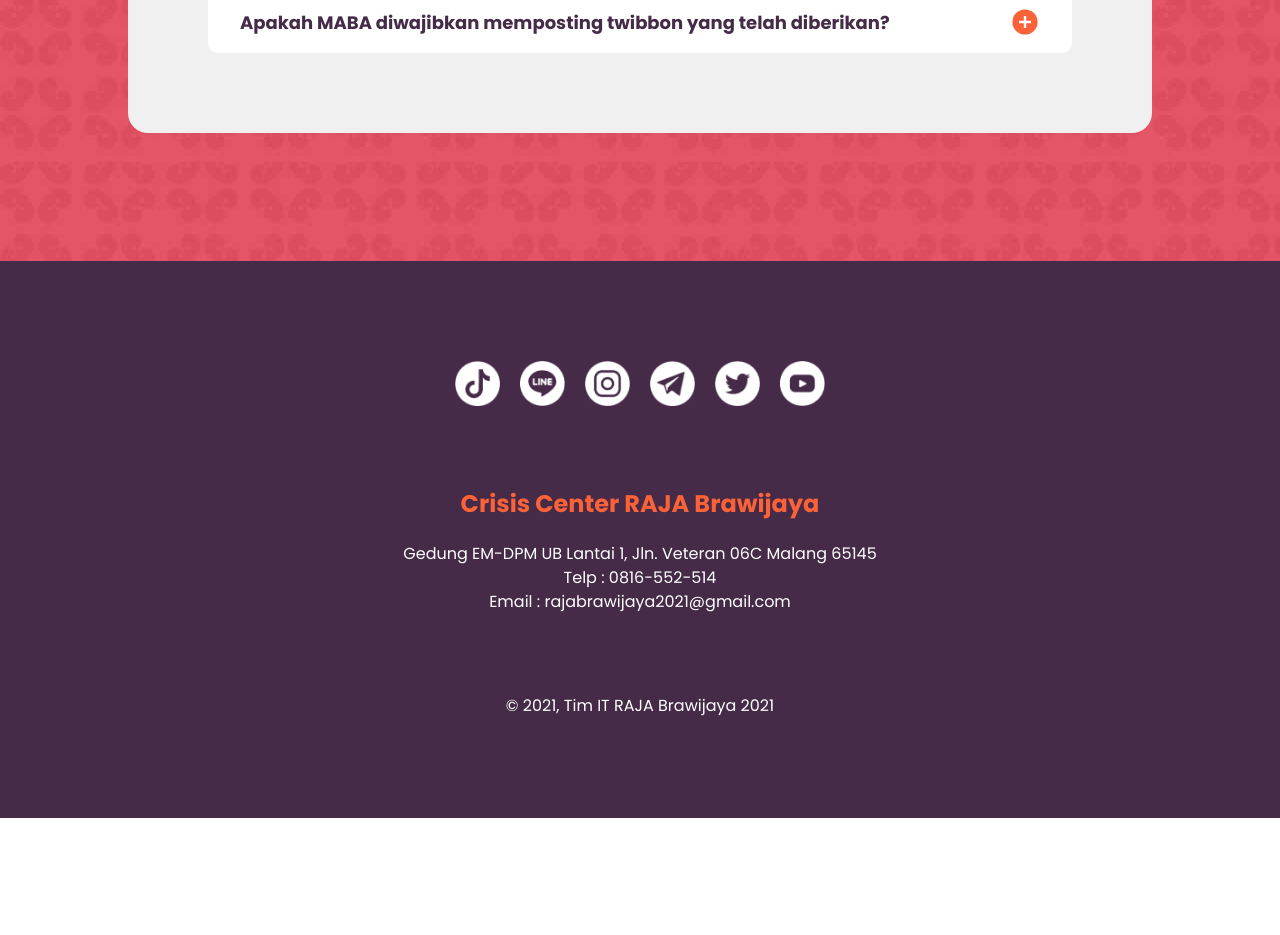
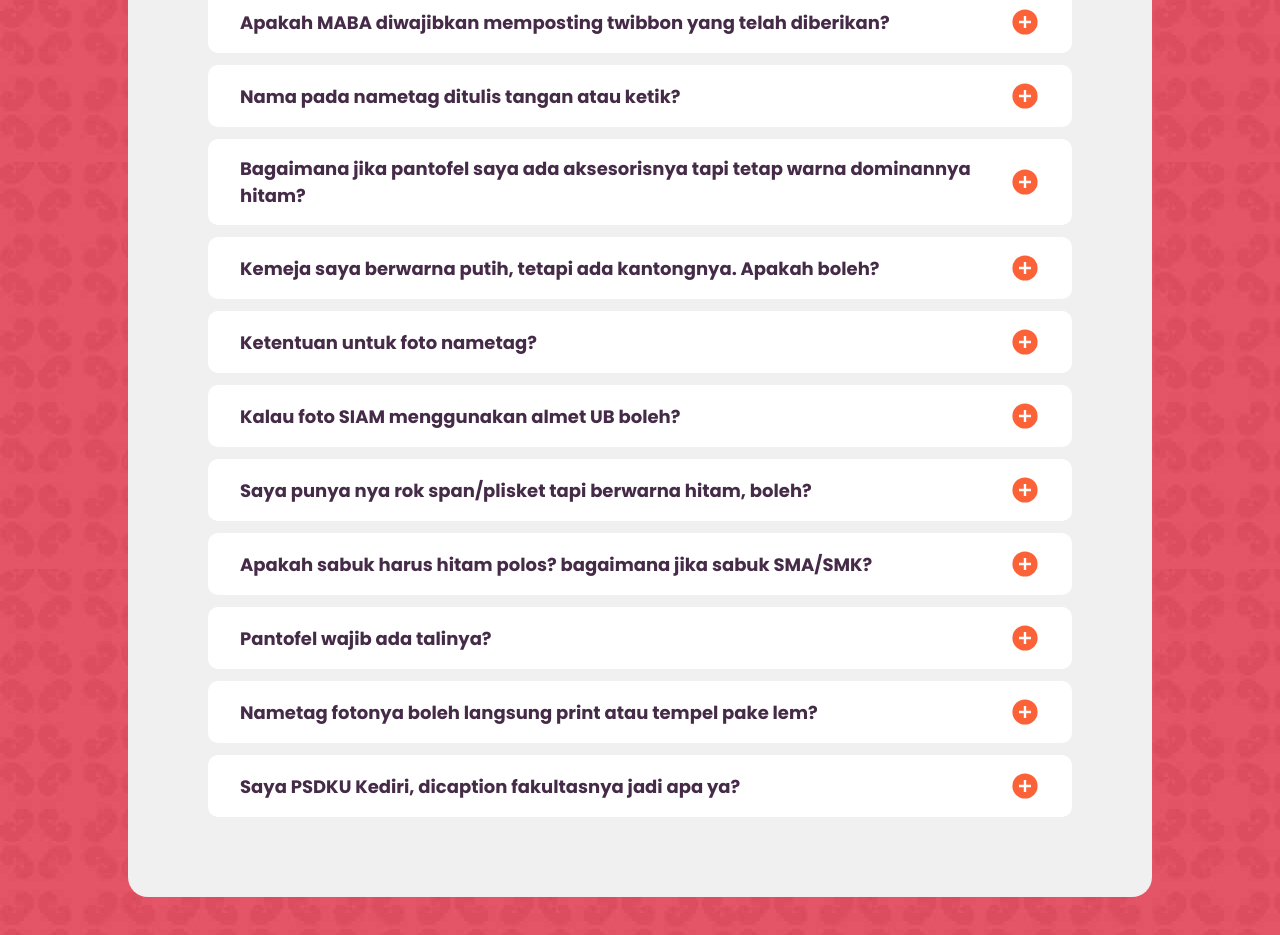
Before and after one commit to MachsunSSR/RAJABrawijaya2021, a React (Create React App) app in the folder Frontend/: page /#/faq in a window 1280 px wide. Shown: the part 2280-3215 px from the top of the page. Before the commit the page ends 3098 px from the top, so only its background shows below. Built offline with nearby package versions, Linux system fonts and the light colour scheme.

Commit message:
[galih] styling fix in 1024, attribut and new faq

```diff
--- a/Frontend/src/components/AnnounceButton.jsx
+++ b/Frontend/src/components/AnnounceButton.jsx
@@ -12,7 +12,7 @@ const AnnounceButton = () => {
                     entered ? "visible" : "hidden"
                 }`}
             >
-                Kamu ada Informasi terbaru!!
+               Update FAQ!, Cek FAQ terbaru!
             </div>
             <Link to={"/abhiyaksa-info"}>
                 <img
--- a/Frontend/src/components/Jumbotron.jsx
+++ b/Frontend/src/components/Jumbotron.jsx
@@ -24,7 +24,7 @@ const Jumbotron = () => {
 			</video>
 			<Sections
 				propsClass={
-					`justify-center items-center lg:items-end xl:items-end ex:items-end exl:items-end ${styles.sectionProps1} `
+					`justify-center items-center md:items-end lg:items-end xl:items-end ex:items-end exl:items-end ${styles.sectionProps1} `
 				}
 				propsClass2={'xs:mt-10 lg:mb-5 xl:mb-5 w-full'}
 			>
--- a/Frontend/src/components/Logo.jsx
+++ b/Frontend/src/components/Logo.jsx
@@ -112,7 +112,7 @@ const Logo = () => {
 								</div>
 								<div className={`${styles.textContainer} xs:ml-0 `}>
 									<h1
-										className={`text-purpleMaghrib text-4xl xs:text-3xl font-bold xs:text-center exl:text-5xl`}
+										className={`text-purpleMaghrib text-4xl xs:text-3xl lg:text-2xl font-bold xs:text-center exl:text-5xl`}
 									>
 										{nameActive}
 									</h1>
--- a/Frontend/src/components/Navbar.jsx
+++ b/Frontend/src/components/Navbar.jsx
@@ -41,7 +41,7 @@ const Navbar = () => {
 				</div>
 				<div
 					className={classNames(
-						'justify-around w-3/5 hidden lg:flex xl:flex items-center ex:flex exl:flex',
+						'justify-around w-3/5 hidden xl:flex items-center ex:flex exl:flex',
 						clicked ? `${styles.open}` : ''
 					)}
 				>
@@ -146,7 +146,7 @@ const Navbar = () => {
 						</>
 					)}
 				</div>
-				<div className="lg:hidden xl:hidden ex:hidden exl:hidden">
+				<div className=" xl:hidden ex:hidden exl:hidden">
 					<div className={`${styles.menuIcon}`} onClick={handleMenuIcon}>
 						<input
 							type="checkbox"
--- a/Frontend/src/components/Ragam.jsx
+++ b/Frontend/src/components/Ragam.jsx
@@ -68,7 +68,7 @@ const Ragam = () => {
 							>
 								{active ? active.namaOspek : 'PK2MABA FILKOM'}
 							</h1>
-							<p className="text-white font-light text-md mt-3 xs:text-center sm:text-center exl:text-xl text-justify">
+							<p className="text-white font-light text-md mt-3 lg:max-w-2xl xs:text-center sm:text-center exl:text-xl text-justify">
 								{active
 									? active.desc
 									: 'PK2MABA - Pengenalan Kehidupan Kampus bagi Mahasiswa Baru Fakultas Ilmu Komputer selanjutnya disingkat PK2MABA FILKOM adalah suatu kegiatan yang memberikan pembekalan kepada mahasiswa tentang kehidupan kampus, baik dari segi akademik maupun non akademik. STARTUP ACADEMY - Merupakan kelanjutan setelah PK2MABA FILKOM yang memfasilitasi mahasiswa dalam pembinaan karya ilmiah, pengenalan organisasi mahasiswa, dan pelaksanaan krida mahasiswa tingkat Program Studi.'}
--- a/Frontend/src/components/Rangkaian.jsx
+++ b/Frontend/src/components/Rangkaian.jsx
@@ -10,7 +10,7 @@ const Rangkaian = () => {
 	return (
 		<Sections
 			propsClass={
-				'justify-center items-center relative lg:px-20'
+				'justify-center items-center relative'
 			}
 			propsClass2={'w-full'}
 		>
@@ -23,7 +23,7 @@ const Rangkaian = () => {
 				<div></div>
 				<div className={`${styles.line} bg-pinkThrid`}></div>
 			</div>
-			<div className="relative py-30 xs:py-10">
+			<div className="relative py-30 xs:py-10 ">
 				<div className={`${styles.rangkaianTextHeading}`}>
 					<h1
 						className={`batavia text-jumbotronmd xs:text-5xl sm:text-jumbotronsm md:text-jumbotronmd text-pinkThrid ${styles.rangkaianHeadline}`}
@@ -32,7 +32,7 @@ const Rangkaian = () => {
 						Rangkaian Acara
 					</h1>
 				</div>
-				<div className="flex flex-col items-center space-y-10 md:flex-row md:space-y-0 lg:flex-row xl:flex-row lg:space-y-0 xl:space-y-0 space-x-6 xs:space-x-0 sm:space-x-0 ex:flex-row exl:flex-row ex:space-y-0 exl:space-y-0">
+				<div className="flex flex-col items-center space-y-10 md:flex-row md:space-y-0 lg:flex-row xl:flex-row lg:space-y-0 xl:space-y-0 space-x-6 lg:space-x-3 md:space-x-3 xs:space-x-0 sm:space-x-0 ex:flex-row exl:flex-row ex:space-y-0 exl:space-y-0">
 					<RangkaianCard
 						nama={'pkkmb'}
 						img={'bg-pk2-bg'}
--- a/Frontend/src/components/Sections.jsx
+++ b/Frontend/src/components/Sections.jsx
@@ -3,7 +3,7 @@ import React from 'react';
 const Sections = ({ children, propsClass, propsClass2 }) => {
 	return (
 		<div>
-			<div className={`flex px-30 xs:px-4 sm:px-10 md:px-15 min-h-screen ${propsClass}`}>
+			<div className={`flex px-30 xs:px-4 sm:px-10 md:px-10 lg:px-10 min-h-screen ${propsClass}`}>
 				<div className={`${propsClass2} max-w-containerMax`}>{children}</div>
 			</div>
 		</div>
--- a/Frontend/src/pages/faqData.js
+++ b/Frontend/src/pages/faqData.js
@@ -149,6 +149,76 @@ const faqData = [
             "Apakah MABA diwajibkan memposting twibbon yang telah diberikan?",
         jawaban:
             "Wajib ya sobat, niatkan dalam hati kalian posting twibbon bukan untuk pamer, tetapi untuk menanamkan kebanggaan kalian sudah berhasil keterima di UB, asik.",
+    },
+    {
+        id: 52,
+        pertanyaan:
+            "Nama pada nametag ditulis tangan atau ketik?",
+        jawaban:
+            "Bebas asal sopan",
+    },
+    {
+        id: 53,
+        pertanyaan:
+            "Bagaimana jika pantofel saya ada aksesorisnya tapi tetap warna dominannya hitam?",
+        jawaban:
+            "Asalkan berwarna hitam, dan bukan warna merah pdip atau ungu maghrib.",
+    },
+    {
+        id: 54,
+        pertanyaan:
+            "Kemeja saya berwarna putih, tetapi ada kantongnya. Apakah boleh?",
+        jawaban:
+            "Poin utamanya adalah berwarna putih dan merupakan kemeja, silahkan tarik kesimpulan dari pernyataan itu.",
+    },
+    {
+        id: 55,
+        pertanyaan:
+            "Ketentuan untuk foto nametag?",
+        jawaban:
+            "Foto formal background merah dengan kemeja putih, kerudung putih (bagi perempuan yang berhijab dan tidak berhijab memakai dasi hitam), memakai dasi hitam untuk laki-laki, disarankan menggunakan foto SIAM.",
+    },
+    {
+        id: 56,
+        pertanyaan:
+            "Kalau foto SIAM menggunakan almet UB boleh?",
+        jawaban:
+            "Boleeeeh sobat boleh.",
+    },
+    {
+        id: 57,
+        pertanyaan:
+            "Saya punya nya rok span/plisket tapi berwarna hitam, boleh?",
+        jawaban:
+            "Rok wiru. Diketentuan sudah dijelaskan jangan bernegosiasi, ok.",
+    },
+    {
+        id: 58,
+        pertanyaan:
+            "Apakah sabuk harus hitam polos? bagaimana jika sabuk SMA/SMK?",
+        jawaban:
+            "Hitam, jika ada logo SMA/SMK tidak apa-apa.",
+    },
+    {
+        id: 59,
+        pertanyaan:
+            "Pantofel wajib ada talinya?",
+        jawaban:
+            "Diketentuan sudah jelas ya sob, pantofel hitam titik. Berarti selama itu hitam dan pantofel diperbolehkan.",
+    },
+    {
+        id: 60,
+        pertanyaan:
+            "Nametag fotonya boleh langsung print atau tempel pake lem?",
+        jawaban:
+            "Boleh yang mana aja yaaaaaaa, selama itu foto anda bukan tetangga anda.",
+    },
+    {
+        id: 61,
+        pertanyaan:
+            "Saya PSDKU Kediri, dicaption fakultasnya jadi apa ya?",
+        jawaban:
+            "PSDKU Kediri.",
     },
 ];
 
--- a/Frontend/tailwind.config.js
+++ b/Frontend/tailwind.config.js
@@ -257,7 +257,7 @@ module.exports = {
          containerMax: '1500px',
          navbarMax: '1600px',
          screenMax : '1500px',
-         imgSalah: '15rem'
+         imgSalah: '14rem'
 		},
 		minHeight: {
 			0: '0',
```
Also changed, not shown: Frontend/src/pages/info/InformasiAtribut.jsx (+10 -10 lines).
